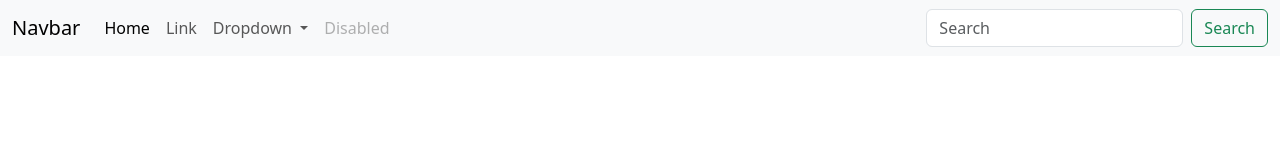
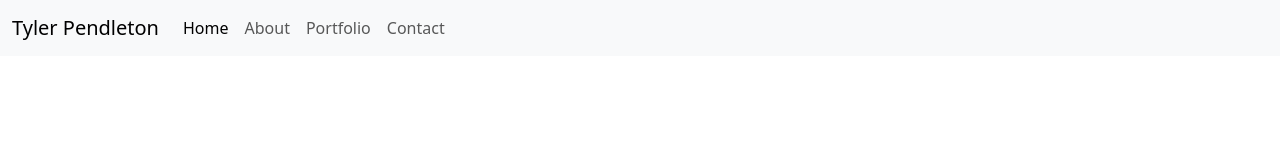
Before and after one commit to iwillmineya/Portfolio, a plain HTML site: page index.html in a window 1280 px wide. Drawn offline with nearby package versions, Linux system fonts and the light colour scheme.

Commit message:
edit: bootstrap nav bar

```diff
--- a/index.html
+++ b/index.html
@@ -12,7 +12,7 @@
 <body>
     <nav class="navbar navbar-expand-lg bg-body-tertiary">
         <div class="container-fluid">
-            <a class="navbar-brand" href="#">Navbar</a>
+            <a class="navbar-brand" href="index.html">Tyler Pendleton</a>
             <button class="navbar-toggler" type="button" data-bs-toggle="collapse"
                 data-bs-target="#navbarSupportedContent" aria-controls="navbarSupportedContent" aria-expanded="false"
                 aria-label="Toggle navigation">
@@ -21,33 +21,19 @@
             <div class="collapse navbar-collapse" id="navbarSupportedContent">
                 <ul class="navbar-nav me-auto mb-2 mb-lg-0">
                     <li class="nav-item">
-                        <a class="nav-link active" aria-current="page" href="#">Home</a>
+                        <a class="nav-link active" aria-current="page" href="index.html">Home</a>
                     </li>
                     <li class="nav-item">
-                        <a class="nav-link" href="#">Link</a>
-                    </li>
-                    <li class="nav-item dropdown">
-                        <a class="nav-link dropdown-toggle" href="#" role="button" data-bs-toggle="dropdown"
-                            aria-expanded="false">
-                            Dropdown
-                        </a>
-                        <ul class="dropdown-menu">
-                            <li><a class="dropdown-item" href="#">Action</a></li>
-                            <li><a class="dropdown-item" href="#">Another action</a></li>
-                            <li>
-                                <hr class="dropdown-divider">
-                            </li>
-                            <li><a class="dropdown-item" href="#">Something else here</a></li>
-                        </ul>
+                        <a class="nav-link" href="#about">About</a>
                     </li>
                     <li class="nav-item">
-                        <a class="nav-link disabled" aria-disabled="true">Disabled</a>
+                        <a class="nav-link" href="#portolio">Portfolio</a>
+                    </li>
+
+                    <li class="nav-item">
+                        <a class="nav-link" href="#contact">Contact</a>
                     </li>
                 </ul>
-                <form class="d-flex" role="search">
-                    <input class="form-control me-2" type="search" placeholder="Search" aria-label="Search" />
-                    <button class="btn btn-outline-success" type="submit">Search</button>
-                </form>
             </div>
         </div>
     </nav>
```
